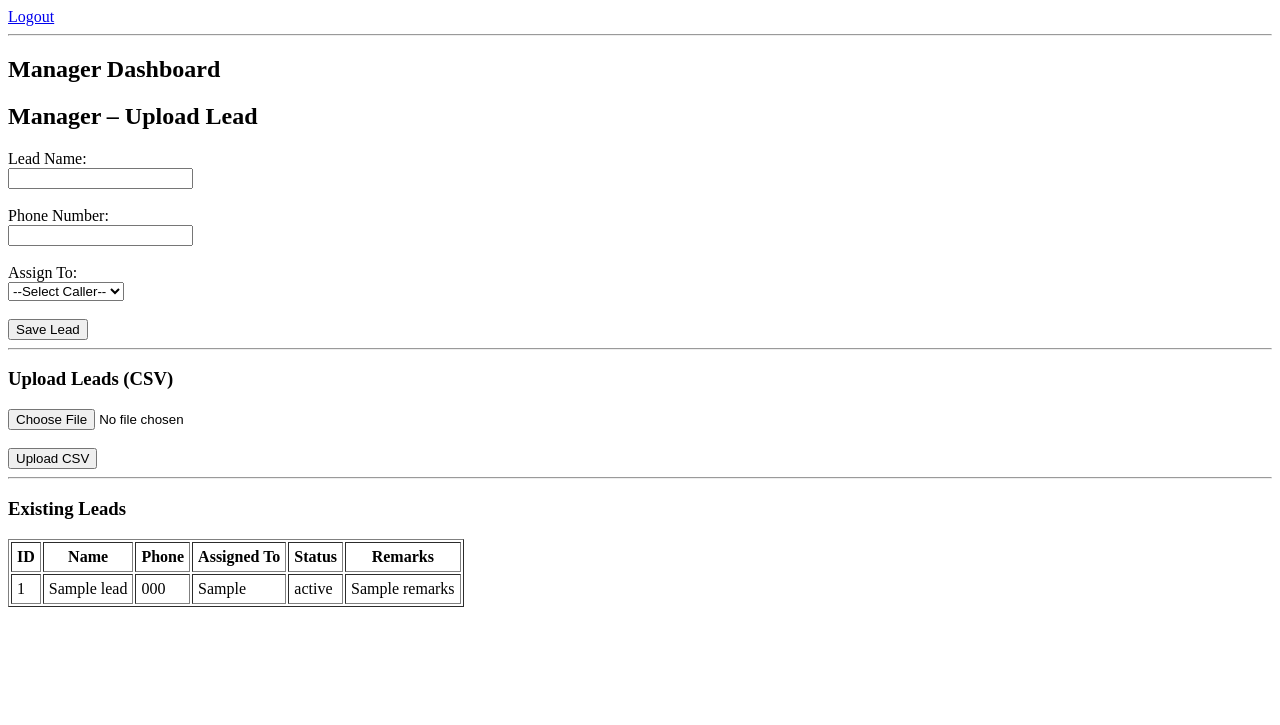
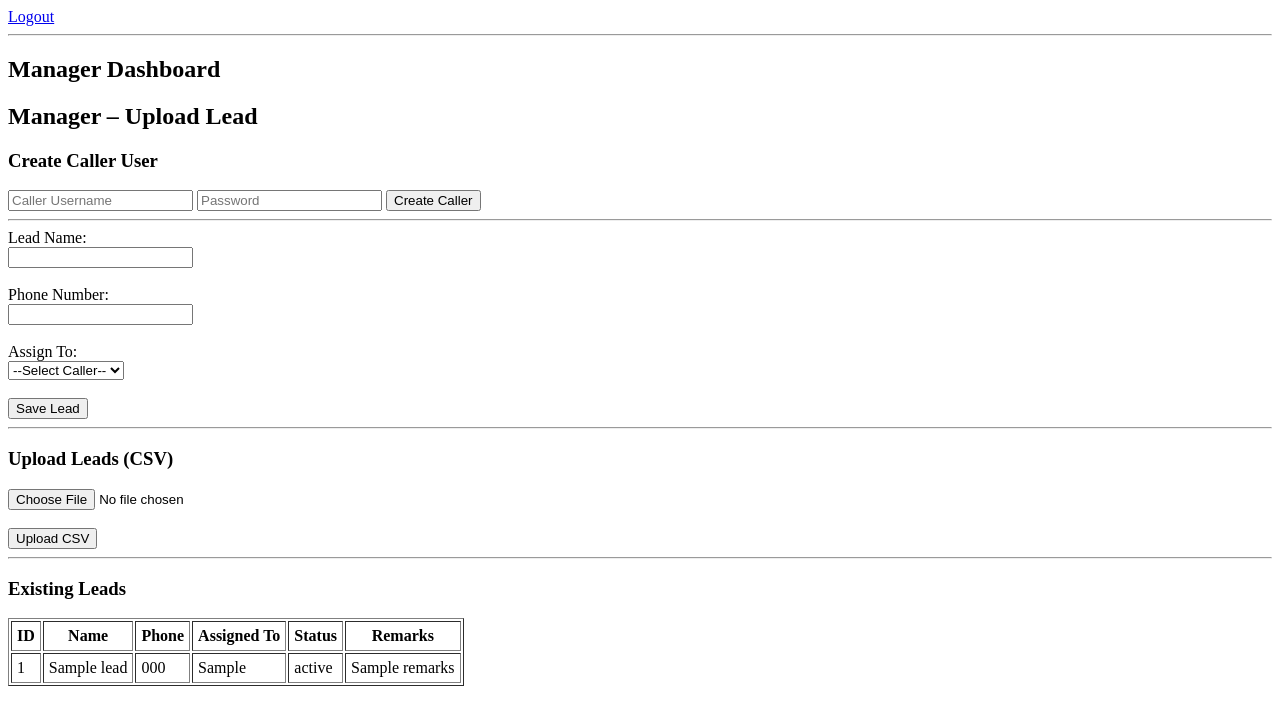
Before and after one commit to Rahulrai23/lead-calling-app, a Flask app: page /manager in a window 1280 px wide. Shown: the top 725 px of the page. Run offline with Flask 3, Linux system fonts and the light colour scheme; a user stored in the database is signed in; a database or web service that is not in the repository returns one stand-in record (values such as "Sample title"); some libraries are stand-ins or nearby versions.

Commit message:
Update manager.html

```diff
--- a/templates/manager.html
+++ b/templates/manager.html
@@ -13,6 +13,15 @@
 <!-- rest of manager page -->
 
 <h2>Manager – Upload Lead</h2>
+<h3>Create Caller User</h3>
+
+<form method="post" action="/create_caller">
+  <input type="text" name="username" placeholder="Caller Username" required>
+  <input type="password" name="password" placeholder="Password" required>
+  <button type="submit">Create Caller</button>
+</form>
+
+<hr>
 
 <form action="/add_lead" method="post">
 
```
